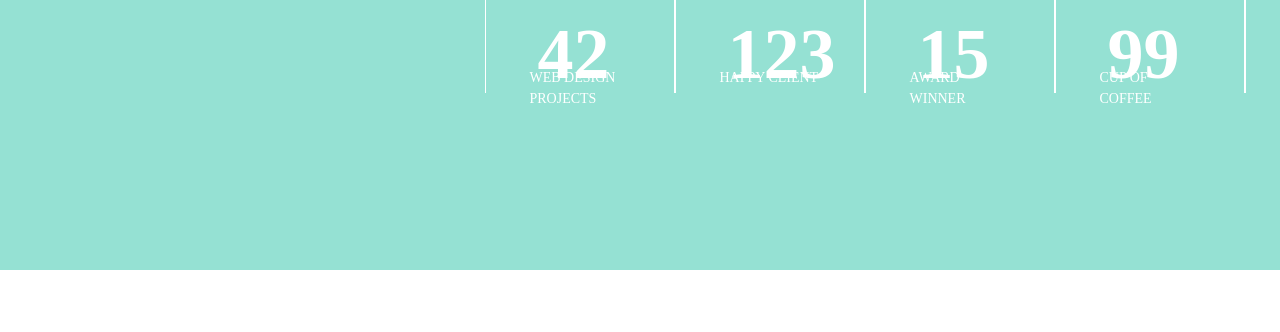
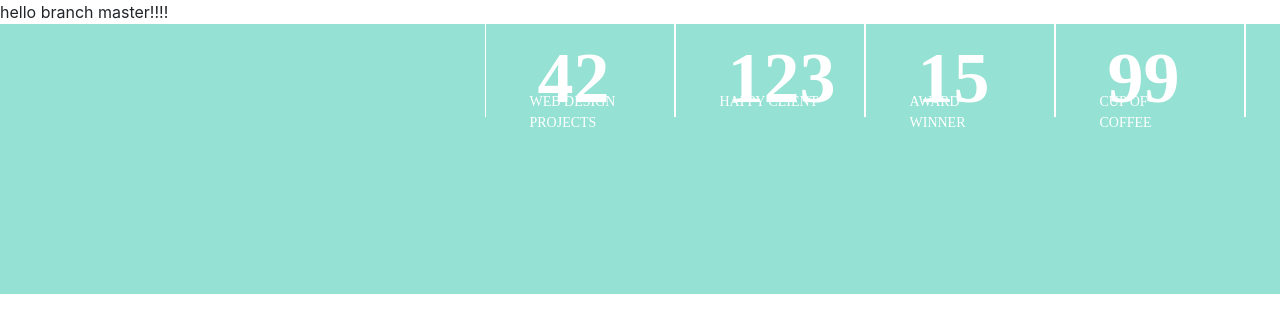
Before and after one commit to strom-storm/project_1.1.1, a website: page src/index.html in a window 1280 px wide. Shown: the top 332 px of the page. Drawn offline with nearby package versions, Linux system fonts and the light colour scheme; files that its build step writes are made by us from their sources.

Commit message:
commit in to branch master

```diff
--- a/src/index.html
+++ b/src/index.html
@@ -14,6 +14,7 @@
     </head>
 
     <body>
+        hello branch master!!!!
         <main>
     <div class="facts">
         <div class="container">
```
